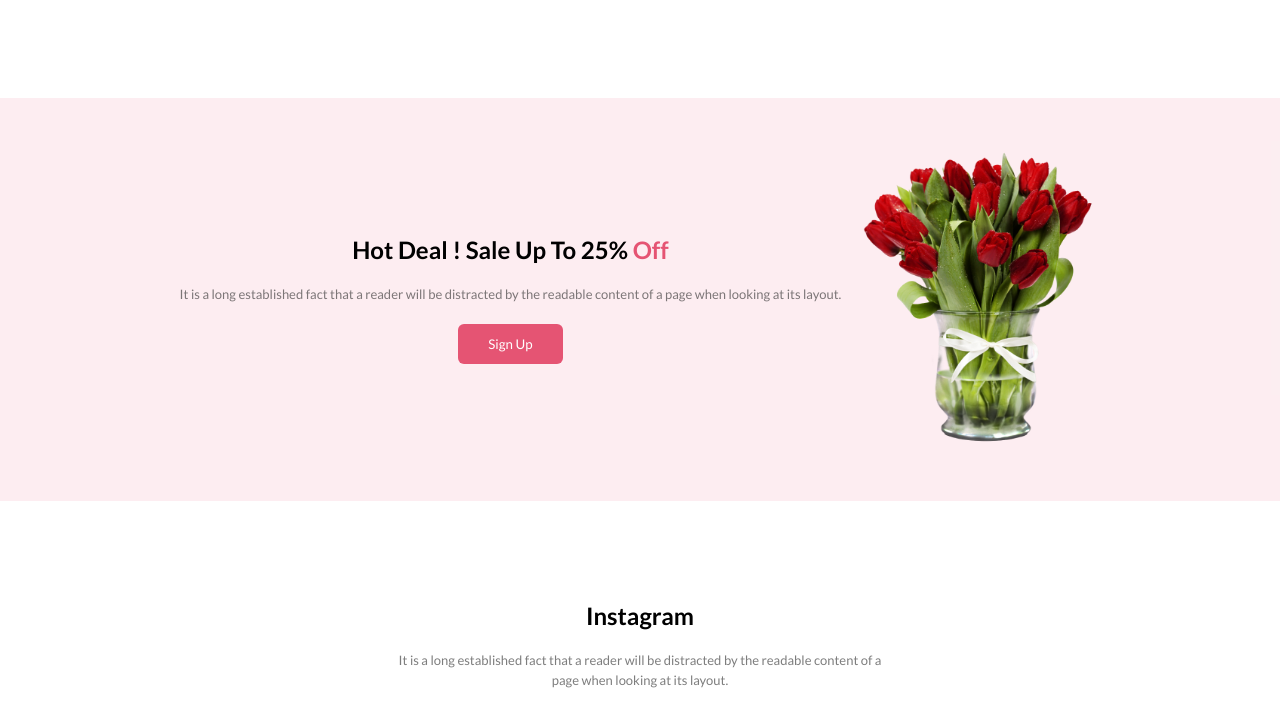
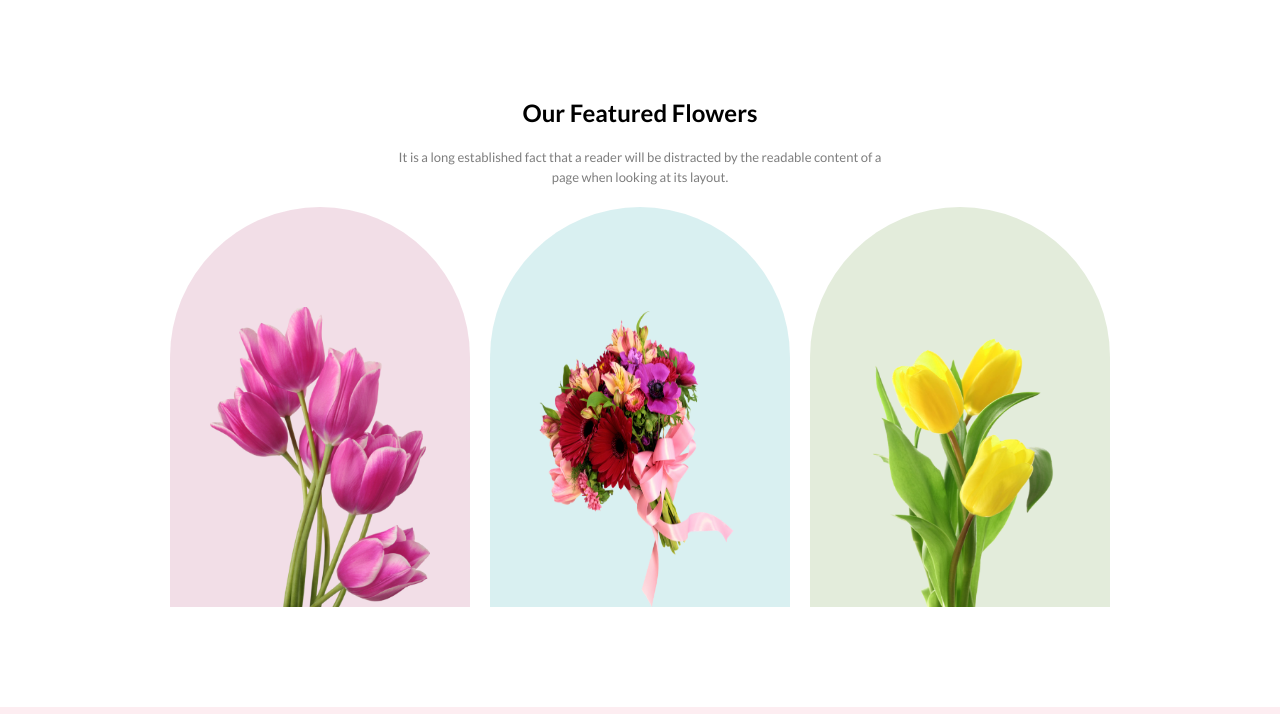
Before and after one commit to Siyammahdi/flower-shop, a plain HTML site: page index.html in a window 1280 px wide. Shown: the part 622-1336 px from the top of the page. Drawn offline with Linux system fonts and the light colour scheme; a web font is replaced by a local one.

Commit message:
featured section added

```diff
--- a/index.html
+++ b/index.html
@@ -34,6 +34,26 @@
         </div>
     </header>
     <main>
+
+        <div class="featured-sec">
+            <div class="insta-heading">
+                <h2>Our Featured Flowers</h2>
+                <p class="paragraph-text">It is a long established fact that a reader will be distracted by the readable
+                    content of a page when looking at its layout.</p>
+            </div>
+            <div class="featured-img">
+                <div class="img-1">
+                    <img src="./Flower Asset/pngwing 6.png" alt="">
+                </div>
+                <div class="img-2">
+                    <img src="./Flower Asset/pngwing 5.png" alt="">
+                </div>
+                <div class="img-3">
+                    <img src="./Flower Asset/pngwing 7.png" alt="">
+                </div>
+            </div>
+        </div>
+
         <div class="offer-section">
             <div class="offer-text">
                 <h2>Hot Deal ! Sale Up To 25% <span style="color: #E55473;">Off</span></h2>
--- a/style.css
+++ b/style.css
@@ -12,6 +12,7 @@
     color: rgba(39, 39, 39, 0.60);
 }
 
+
 /* Header section starts from here */
 
 header{
@@ -20,7 +21,7 @@ header{
 
 .banner{
     display: flex;
-    margin: 0px 170px;
+    margin: 0px 170px 100px 170px;
 }
 .banner-text{
     margin: 120px 150px 100px 0px;
@@ -29,7 +30,6 @@ header{
     font-size: 50px;
     font-weight: 700px;
 }
-
 
 .banner-btn{
     border: none;
@@ -43,8 +43,44 @@ header{
 .banner-img img{
     width: 450px;
     height: 100%;
+
 }
-/* main body part starts from here */
+
+/* Featured section starts from here */
+
+.featured-img{
+    display: flex;
+    justify-content: space-around;
+    margin: 0px 160px;
+}
+.featured-img div{
+    height: 400px;
+    width: 300px;
+    display: flex;
+    justify-content: center;
+    align-items:last baseline;
+}
+
+.featured-img div img{
+    height: 300px;
+    width: 220px;
+}
+
+
+.img-1{
+    border-radius: 300px 300px 0px 0px;
+    background: rgba(167, 33, 98, 0.15);
+}
+.img-2{
+    border-radius: 300px 300px 0px 0px;
+    background: rgba(5, 151, 160, 0.15);
+}
+.img-3{
+    border-radius: 300px 300px 0px 0px;
+    background: rgba(71, 125, 17, 0.15);
+}
+
+/* Offer section starts from here */
 
 .offer-section{
     display: flex;
```
